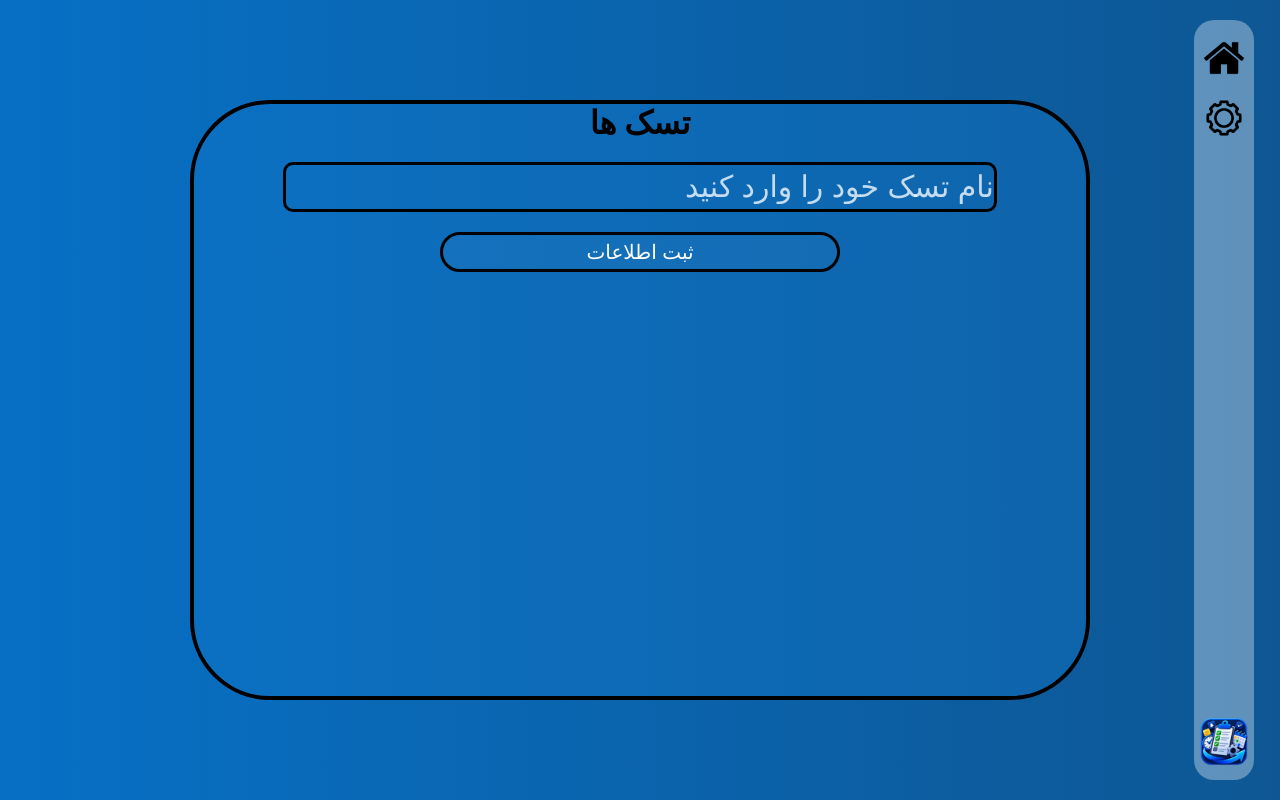
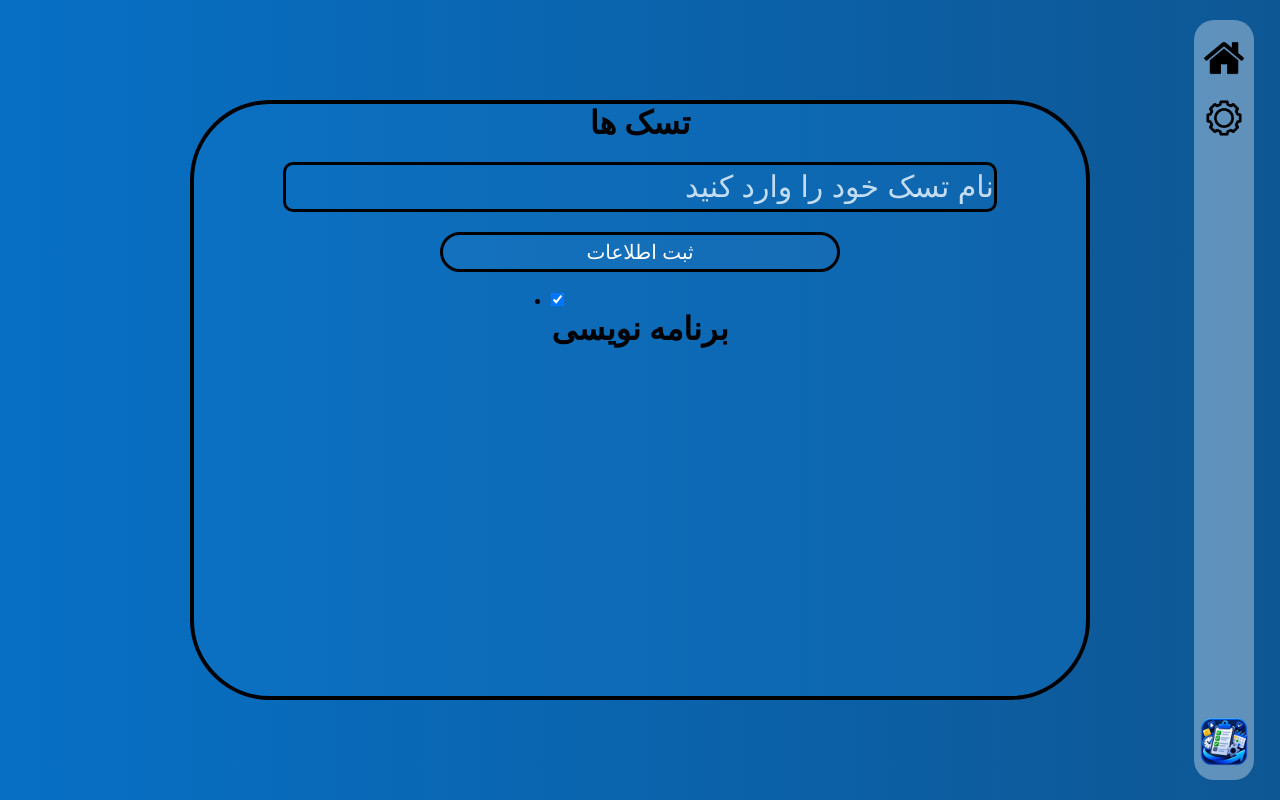
Before and after one commit to artin231/TaskManager-with-React-js, a React (Vite) app in the folder TaskManager/: page / in a window 1280 px wide. Built offline with nearby package versions, Linux system fonts and the light colour scheme.

Commit message:
i Started the TaskList

```diff
--- a/TaskManager/src/components/TaskList.jsx
+++ b/TaskManager/src/components/TaskList.jsx
@@ -1,6 +1,10 @@
 import { useContext } from "react"
+import { TaskContext } from "../context/TaskContext"
 
 let TaskList = () => {
+    let data = useContext(TaskContext);
+    console.log(data);
+
     return (
         <div className="TasksBox">
             <h1>تسک ها</h1>
@@ -8,6 +12,16 @@ let TaskList = () => {
                 <input type="text" className="InputAdd" placeholder="نام تسک خود را وارد کنید" />
                 <button>ثبت اطلاعات</button>
             </div>
+            <ul className="ListOfTasks">
+                {data.ListTask.map((i,h) => {
+                    return (<li>
+                        {i.finised==true ? <input type="checkbox" key={h} name="" id="" checked />:<input type="checkbox" name="" id="" />}
+
+                        <h1>{i.name}</h1>
+
+                    </li>)
+                })}
+            </ul>
         </div>
     )
 }
--- a/TaskManager/src/context/TaskContext.jsx
+++ b/TaskManager/src/context/TaskContext.jsx
@@ -5,7 +5,7 @@ export let TaskContext = createContext();
 
 
 export let TaskProviderFunc = ({ children }) => {
-    let [ListTask,UpdateListTask] = useState([]);
+    let [ListTask,UpdateListTask] = useState([{name:'برنامه نویسی',finised:true}]);
     return (
         <TaskContext.Provider value={{ListTask,UpdateListTask}}>
             {children}
```
